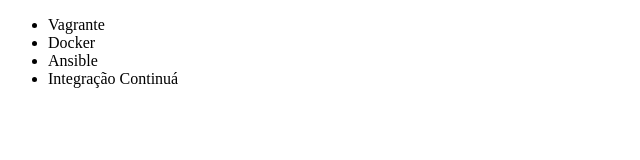
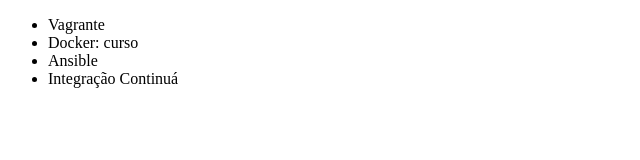
Before and after one commit to danieljt84/daniel-git, a plain HTML site: page index.html in a window 1280 px wide. Shown: the full height of the page, 0-640 px from the left. Drawn offline with Linux system fonts and the light colour scheme.

Commit message:
alterando conteudo da lista

```diff
--- a/index.html
+++ b/index.html
@@ -7,7 +7,7 @@
 <body>
     <ul>
         <li>Vagrante</li>
-        <li>Docker</li>
+        <li>Docker: curso</li>
         <li>Ansible</li>
         <li>Integração Continuá</li>
     </ul>
```
